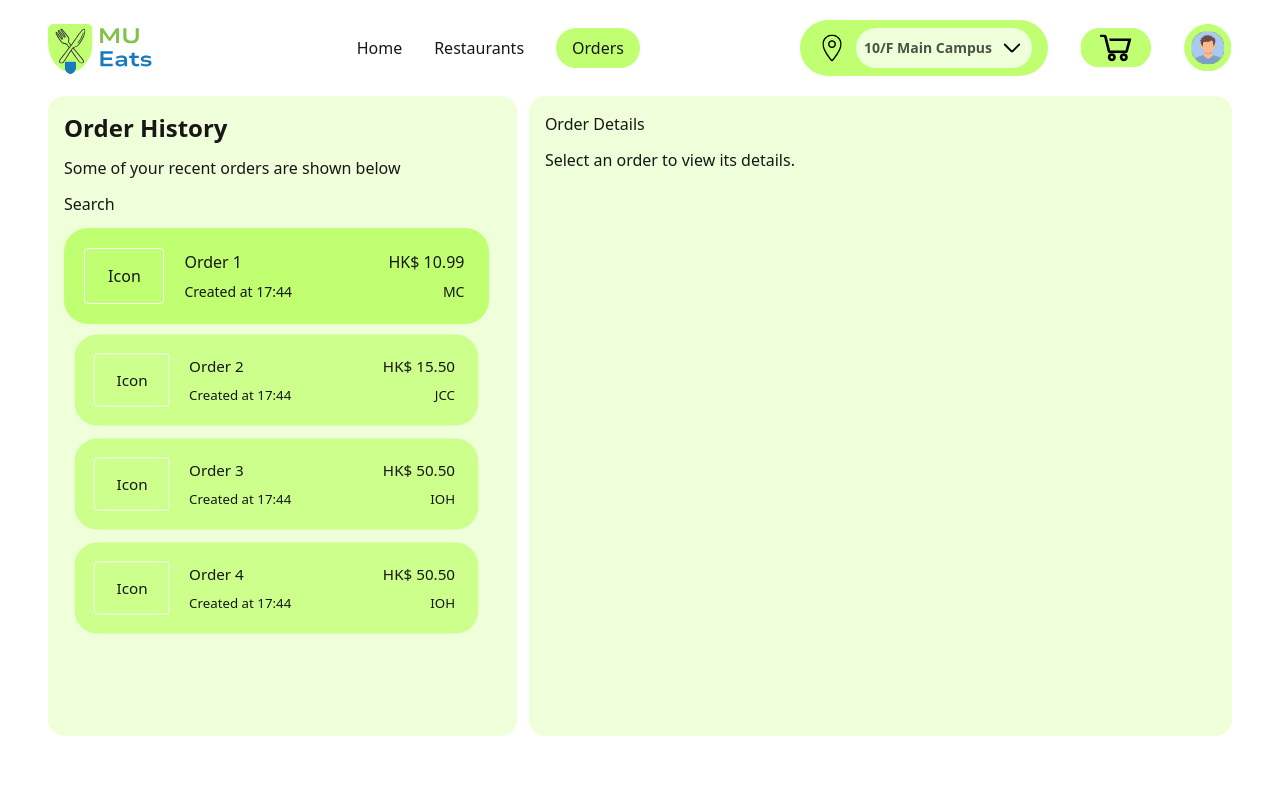
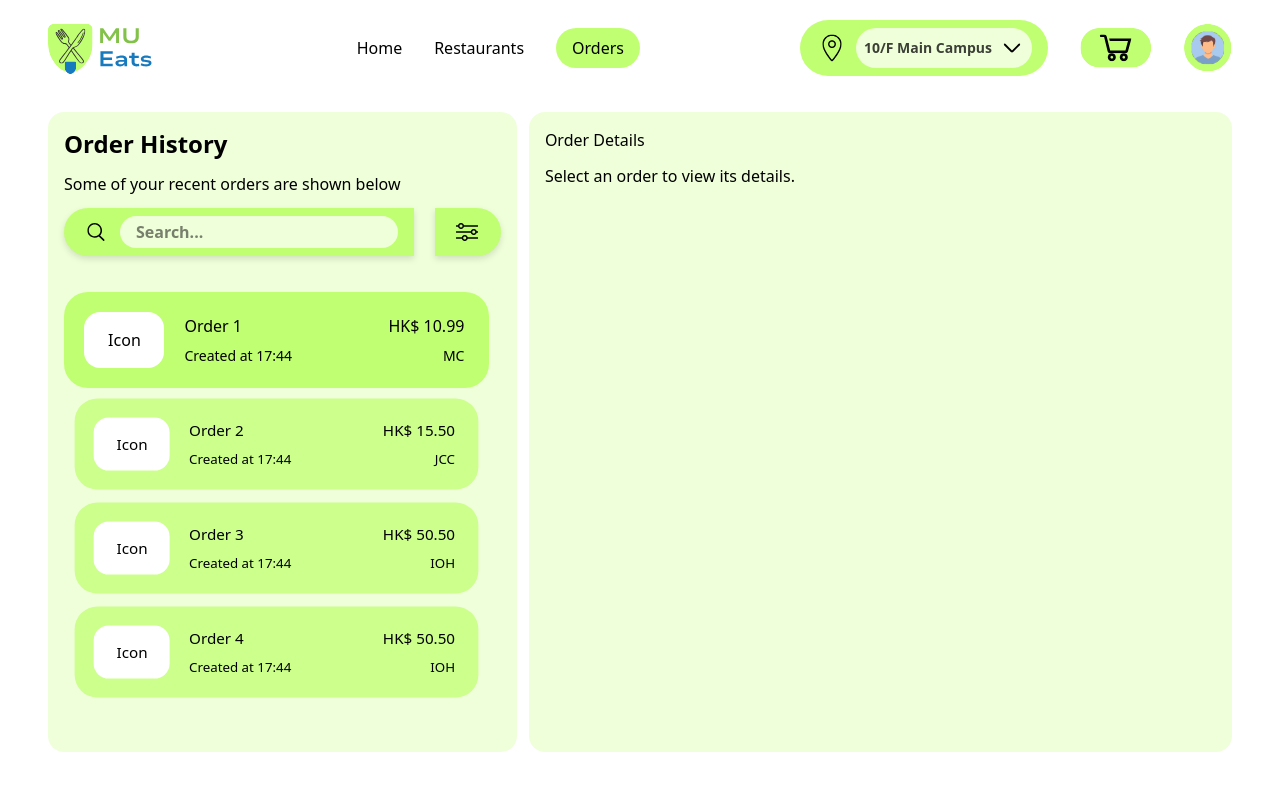
Before and after one commit to JGMS1234/mueats, a Next.js app: page /orders in a window 1280 px wide. Shown: the top 790 px of the page. Built offline with nearby package versions, Linux system fonts and the light colour scheme.

Commit message:
Added searchbar as a component

```diff
--- a/app/(root)/globals.css
+++ b/app/(root)/globals.css
@@ -1,17 +1,15 @@
 @import 'tailwindcss';
 
 :root {
-	--background: #ffffff;
 	--accent: #187abe;
 	--primary-colour: #c1ff72;
 	--secondary-colour: #efffda;
-	--foreground: #171717;
 }
 
-@theme inline {
+/* @theme inline {
 	--color-background: var(--background);
 	--color-foreground: var(--foreground);
-}
+} */
 
 /* width */
 ::-webkit-scrollbar {
@@ -42,8 +40,3 @@
 		--foreground: #ededed;
 	}
 } */
-
-body {
-	background: var(--background);
-	color: var(--foreground);
-}
--- a/app/(root)/layout.jsx
+++ b/app/(root)/layout.jsx
@@ -23,7 +23,7 @@ export default function RootLayout({ children }) {
 	return (
 		<html lang='en'>
 			<body
-				className={`${FontInter.variable} antialiased flex flex-col-reverse sm:flex-col mx-12 mt-2 gap-2`}>
+				className={`${FontInter.variable} antialiased flex flex-col-reverse sm:flex-col gap-6 mx-12 mt-2`}>
 				<nav className='flex justify-between items-center w-full h-[10vh]'>
 					<Image
 						src={Logo}
--- a/app/components/OrderCard.jsx
+++ b/app/components/OrderCard.jsx
@@ -33,11 +33,11 @@ const OrderCard = ({
 				],
 				[
 					position != orderIdx &&
-						'bg-(--primary-colour)/75 hover:bg-(--primary-colour) hover:scale-85',
+						'bg-(--primary-colour)/75 hover:bg-(--primary-colour) hover:scale-94',
 				],
 			)}
 			onClick={() => onclick()}>
-			<div className='h-14 w-20 flex items-center justify-center hover:scale-[1.025] active:scale-100 border-solid rounded-sm border border-slate-50 transition-all ease-in-out duration-300'>
+			<div className='h-14 w-20 flex items-center justify-center hover:scale-[1.025] active:scale-100 rounded-2xl bg-white transition-all ease-in-out duration-300'>
 				Icon
 			</div>
 			<div className='flex flex-col gap-2 w-72'>
--- a/app/components/OrderHistory.jsx
+++ b/app/components/OrderHistory.jsx
@@ -1,6 +1,7 @@
 'use client';
 import { React, useState } from 'react';
 import OrderCard from './OrderCard';
+import SearchBar from './SearchBar';
 
 const OrderHistory = ({ orders }) => {
 	const [selectedOrder, setSelectedOrder] = useState(0);
@@ -10,8 +11,8 @@ const OrderHistory = ({ orders }) => {
 			<div className='flex flex-col w-[40%] h-full items-start rounded-2xl gap-3 p-4 bg-(--secondary-colour)'>
 				<h1 className='font-semibold text-2xl'>Order History</h1>
 				<p>Some of your recent orders are shown below</p>
-				<span>Search</span>
-				<div className='flex flex-col gap-2 h-full w-full overflow-y-auto pr-3'>
+				<SearchBar />
+				<div className='flex flex-col gap-2 flex-1 mt-6 w-full overflow-y-auto pr-3'>
 					{orders.map((order, index) => (
 						<OrderCard
 							key={index}
--- /dev/null
+++ b/app/components/SearchBar.jsx
@@ -0,0 +1,41 @@
+'use client';
+import React, { useState } from 'react';
+import FilterBtn from '../../public/icons/filterIcon.svg';
+import SearchBtn from '../../public/icons/searchIcon.svg';
+import Image from 'next/image';
+
+const SearchBar = ({ handleSearch, handleFilter }) => {
+	const [searchTerm, setSearchTerm] = useState('');
+	return (
+		<div className='flex gap-2 justify-between pointer-events-auto items-center w-full'>
+			<div className='flex gap-2 rounded-l-3xl items-center bg-(--primary-colour) backdrop-blur-lg px-4 py-2 drop-shadow-md w-[80%]'>
+				<Image
+					src={SearchBtn}
+					alt='Search'
+					className='size-8 transition-all duration-300 ease-in-out'
+				/>
+				<input
+					onChange={(e) => {
+						setSearchTerm(e.target.value);
+						handleSearch(e.target.value);
+					}}
+					value={searchTerm}
+					placeholder='Search...'
+					className='w-full bg-(--secondary-colour) text-base font-medium placeholder:font-semibold px-2 py-1 placeholder:pl-2 rounded-3xl hover:scale-95 active:scale-100 transition-all ease-in-out duration-300 focus:ring-0 focus:scale-100 ring-slate-50'
+				/>
+			</div>
+
+			<div
+				className='w-[15%] cursor-pointer hover:scale-105 active:scale-95 transition-all duration-300 ease-in-out rounded-r-3xl px-4 py-2 bg-(--primary-colour) backdrop-blur-lg drop-shadow-md'
+				onClick={handleFilter}>
+				<Image
+					src={FilterBtn}
+					alt='Filter'
+					className='size-8'
+				/>
+			</div>
+		</div>
+	);
+};
+
+export default SearchBar;
```
